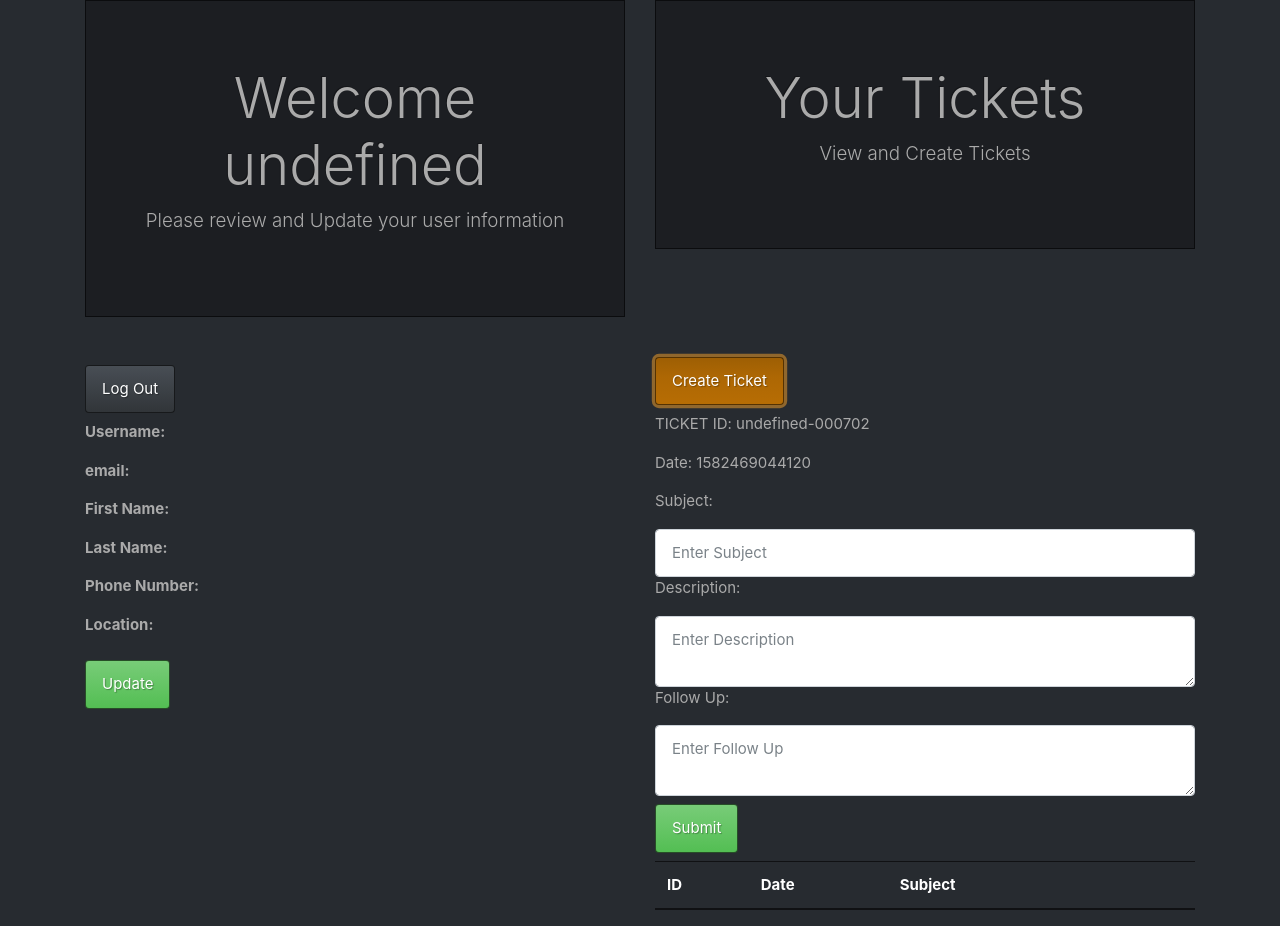
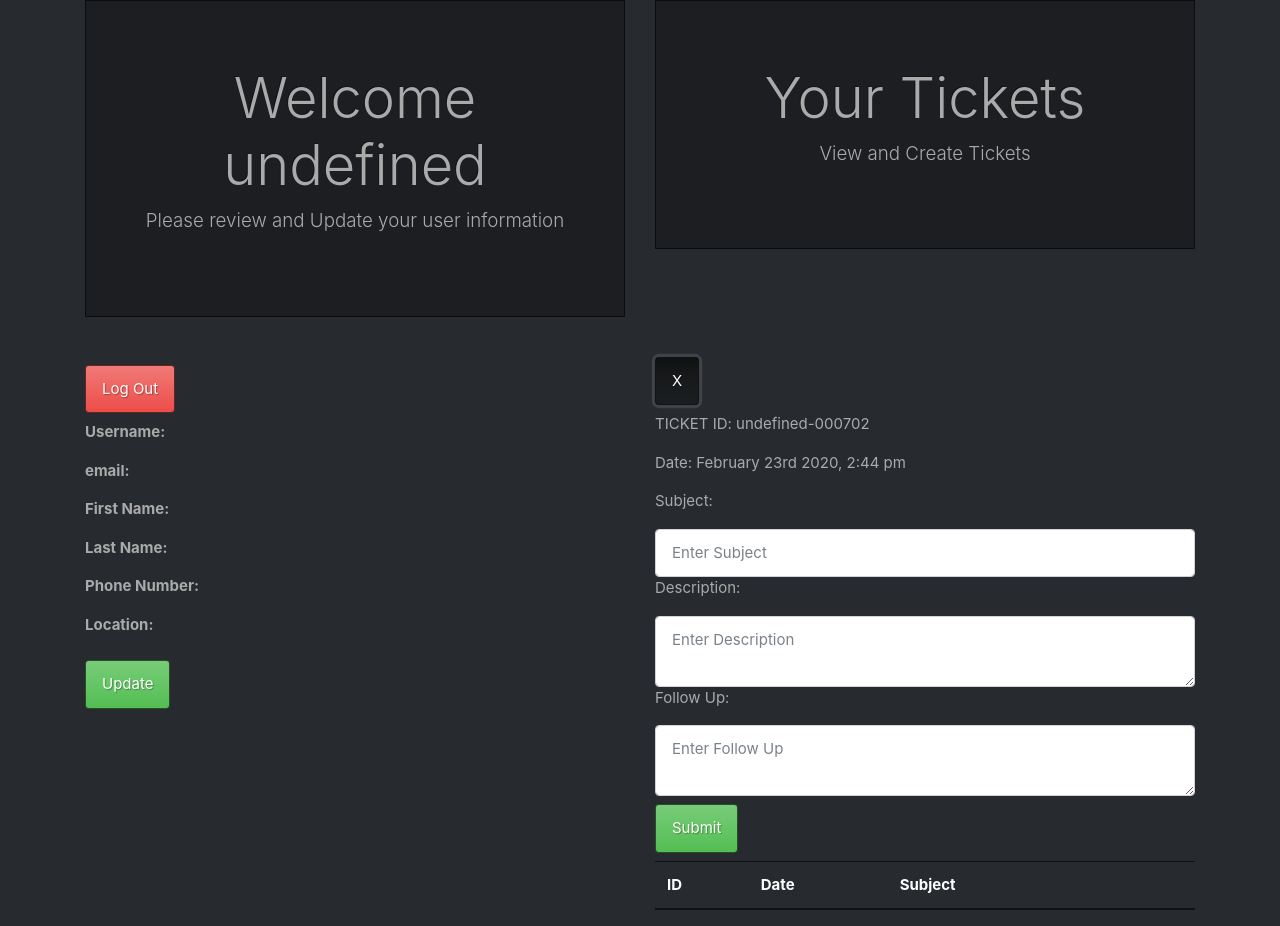
Before and after one commit to jaab30/user-transaction-redux, a React (Create React App) app: page /details in a window 1280 px wide. Both pictures are taken after a click on the button "Create Ticket". Built offline with nearby package versions, Linux system fonts and the light colour scheme.

Commit message:
Add Alerts

```diff
--- a/package.json
+++ b/package.json
@@ -8,8 +8,11 @@
     "@testing-library/react": "^9.3.2",
     "@testing-library/user-event": "^7.1.2",
     "gh-pages": "^2.2.0",
+    "moment": "^2.24.0",
+    "moment-timezone": "^0.5.28",
     "react": "^16.12.0",
     "react-dom": "^16.12.0",
+    "react-moment": "^0.9.7",
     "react-redux": "^7.2.0",
     "react-router-dom": "^5.1.2",
     "react-scripts": "3.4.0",
--- a/src/actions/index.js
+++ b/src/actions/index.js
@@ -33,6 +33,13 @@ export const ticketSwitch = (data) => {
         payload: data
     }
 };
+export const editSwitch = (data) => {
+
+    return {
+        type: "EDIT_SWITCH",
+        payload: data
+    }
+};
 
 // export const deleteTransactionAsync = (newArr) => {
 
--- /dev/null
+++ b/src/components/Alert/index.js
@@ -0,0 +1,10 @@
+import React from "react";
+
+function Alert(props) {
+
+    return (
+        <div className="alert alert-success" role="alert">{props.children}</div>
+    )
+}
+
+export  default Alert;
--- a/src/components/EditForm/index.js
+++ b/src/components/EditForm/index.js
@@ -1,7 +1,9 @@
 import React, { useState } from "react";
+import Moment from 'react-moment';
+import Alert from "../../components/Alert";
 import { Form, Input, TextArea, Submit } from "../Form";
 import { useSelector, useDispatch } from "react-redux";
-import { addTransaction } from "../../actions";
+import { addTransaction, editSwitch } from "../../actions";
 
 
 function EditForm({ transId }) {
@@ -9,8 +11,8 @@ function EditForm({ transId }) {
     const transaction = useSelector(state => state.transactionReducer);
     const chosen = useSelector(state => state.chosenReducer);
     const chosenTransaction = transaction.filter(item=> item.ticketId === transId);
+    const ticketBoolean = useSelector(state=>state.switchReducer);
     const dispatch = useDispatch();
-
 
     const [ticketId] = useState(chosenTransaction[0].ticketId);
     const [date] = useState(chosenTransaction[0].date);
@@ -18,12 +20,13 @@ function EditForm({ transId }) {
     const [description, setDescription] = useState(chosenTransaction[0].description);
     const [followUp, setFollowUp] = useState(chosenTransaction[0].followUp);
     const [showForm, setShowForm] = useState(true);
-
-    console.log(ticketId, date, subject, description, followUp);
-
+    const [showAlert, setShowAlert] = useState(false);
 
     const onSubmitForm = (e) => {
         e.preventDefault();
+        if (!subject || !description){
+            setShowAlert(true);
+        } else {
 
             let index = transaction.findIndex(item=>item.ticketId === chosenTransaction[0].ticketId)
             transaction.splice(index, 1)
@@ -37,18 +40,21 @@ function EditForm({ transId }) {
                 followUp
             }))
             setShowForm(!showForm)
+            }
+            dispatch(editSwitch(!ticketBoolean.edit))
+        }
 
-
-    }
+    const dateToFormat = date;
     return (
         <React.Fragment>
+            { showAlert ? <Alert>Please Enter Subject and Description</Alert> : "" }
             {showForm ?
             <Form
             onSubmit={onSubmitForm}
             >
             <h2>Edit Transaction</h2>
                 <p>TICKET ID: {ticketId}</p>
-                <p>Date: {date} </p>
+                <p>Date: <Moment format="MMMM Do YYYY, h:mm a">{dateToFormat}</Moment></p>
                 <p>Subject:</p>
                 <Input
                     type="text"
--- a/src/components/TicketForm/index.js
+++ b/src/components/TicketForm/index.js
@@ -1,4 +1,6 @@
 import React, { useState } from "react";
+import Moment from 'react-moment';
+import Alert from "../../components/Alert";
 import { Form, Input, TextArea, Submit } from "../Form";
 import { useSelector, useDispatch } from "react-redux";
 import { addTransaction, ticketSwitch } from "../../actions";
@@ -10,18 +12,18 @@ function TicketForm() {
     const ticketBoolean = useSelector(state=>state.switchReducer)
     const dispatch = useDispatch();
 
-
     const [ticketId] = useState(`${chosen.username}-000${Math.floor(Math.random()*1000 + 1)}`);
     const [date] = useState(Date.now());
     const [subject, setSubject] = useState("");
     const [description, setDescription] = useState("");
     const [followUp, setFollowUp] = useState("");
-    const [showForm, setShowForm] = useState(ticketBoolean.ticket)
+    const [showForm, setShowForm] = useState(ticketBoolean.ticket);
+    const [showAlert, setShowAlert] = useState(false);
 
     const onSubmitForm = (e) => {
         e.preventDefault();
         if (!subject || !description){
-            alert('Please Enter Subject and Description')
+            setShowAlert(true);
         } else {
             dispatch(addTransaction({
                 userId: chosen.id,
@@ -35,14 +37,17 @@ function TicketForm() {
             dispatch(ticketSwitch(!ticketBoolean.ticket))
         }
     }
+
+    const dateToFormat = date;
     return (
         <React.Fragment>
+            { showAlert ? <Alert>Please Enter Subject and Description</Alert> : "" }
             {showForm ?
             <Form
             onSubmit={onSubmitForm}
             >
                 <p>TICKET ID: {ticketId}</p>
-                <p>Date: {date} </p>
+                <p>Date: <Moment format="MMMM Do YYYY, h:mm a">{dateToFormat}</Moment></p>
                 <p>Subject:</p>
                 <Input
                     type="text"
@@ -65,8 +70,7 @@ function TicketForm() {
                     placeholder="Enter Follow Up"
                 />
                 <Submit color="success">Submit</Submit>
-            </Form> :
-            <h3> Ticket Submitted. Thanks..! </h3>}
+            </Form> : ""}
         </React.Fragment>
     )
 }
--- a/src/components/TicketList/index.js
+++ b/src/components/TicketList/index.js
@@ -1,8 +1,9 @@
 import React, { useState } from "react";
+import Moment from 'react-moment';
 import { Table, Thead, Th, Tbody, Tr, Td } from "../Table";
 import { Button } from "../Form";
 import { useSelector, useDispatch } from "react-redux";
-import { deleteTransaction } from "../../actions";
+import { deleteTransaction, editSwitch } from "../../actions";
 import EditForm from "../EditForm";
 
 
@@ -10,10 +11,10 @@ function TicketList() {
 
     const transactions = useSelector(state => state.transactionReducer);
     const chosen = useSelector(state => state.chosenReducer);
+    const ticketBoolean = useSelector(state=>state.switchReducer);
     const dispatch = useDispatch();
 
     const [isDeleted, setisDeleted] = useState(false);
-    const [isEditForm, setIsEditForm] = useState(false);
     const [chosenTransId, setChosenTransId ] = useState("");
     const userTransactions = transactions.filter(item => item.userId === chosen.id);
 
@@ -27,12 +28,13 @@ function TicketList() {
 
     const onEdit = (id) => {
         setChosenTransId(id)
-        setIsEditForm(!isEditForm);
+        dispatch(editSwitch(!ticketBoolean.edit));
     }
 
     return (
+
         <>
-            {isEditForm ? <EditForm transId={chosenTransId}/> : ""}
+            {ticketBoolean.edit ? <EditForm transId={chosenTransId}/> : ""}
             <Table>
                 <Thead>
                     <Tr>
@@ -45,10 +47,11 @@ function TicketList() {
                 </Thead>
                 <Tbody>
                     {userTransactions.map((transaction, i) =>{
+                        const dateToFormat = transaction.date;
                     return(
                         <Tr key={i}>
                             <Td>{transaction.ticketId}</Td>
-                            <Td>{transaction.date}</Td>
+                            <Td><Moment format="MMMM Do YYYY">{dateToFormat}</Moment></Td>
                             <Td>{transaction.subject}</Td>
                             <Td><Button onClick={() => onEdit(transaction.ticketId)} color="success">Edit</Button></Td>
                             <Td><Button onClick={() => onDelete(transaction.ticketId)}color="danger">Delete</Button></Td>
--- a/src/pages/Main/index.js
+++ b/src/pages/Main/index.js
@@ -3,6 +3,7 @@ import { useHistory } from "react-router-dom";
 import { Form, Input, Submit } from "../../components/Form";
 import Jumbotron from "../../components/Jumbotron";
 import { Container } from "../../components/Container";
+import Alert from "../../components/Alert";
 import { useSelector, useDispatch } from "react-redux";
 import { newUser, currentUser } from "../../actions";
 
@@ -17,11 +18,13 @@ function Main () {
 
         const [username, setUsername] = useState("");
         const [email, setEmail] = useState("");
+        const [ showAlert, setShowAlert] = useState(false);
 
         const handleSubmit = (e) => {
             e.preventDefault();
             if (!username || !email){
-                alert('Please Enter Username and Email')
+                // alert('Please Enter Username and Email')
+                setShowAlert(true);
             } else {
                 let chosen;
                 user.forEach(item => {
@@ -47,9 +50,12 @@ function Main () {
                     username: username,
                     email: email
                 }))
+                setShowAlert(false);
                 history.push("/details");
                 }
+
             }
+
         }
 
 
@@ -71,7 +77,7 @@ function Main () {
                     onChange={(e)=>setUsername(e.target.value)}
                     placeholder="Enter Username"
                     />
-                    eMail:
+                    Email:
                     <Input
                     id="email"
                     type="email"
@@ -83,6 +89,7 @@ function Main () {
                     color="primary"
                     >Submit</Submit>
                 </Form>
+                { showAlert ? <Alert>Please Enter Username and Email</Alert> : "" }
             </Container>
         </React.Fragment>
 
--- a/src/pages/UserDetails/index.js
+++ b/src/pages/UserDetails/index.js
@@ -43,16 +43,22 @@ function UserDetails () {
                 <Row>
 
                 <Col className="col-6">
-                <Link to="/"><Button color="primary">Log Out</Button></Link>
+                <Link to="/"><Button color="danger">Log Out</Button></Link>
                     {ticketBoolean.update ? <UpdateUserInfo/> : <UserInfo/>}
                 </Col>
                 <Col className="col-6">
                     <Form onSubmit={onTicketSubmit}>
+                    {ticketBoolean.ticket ?
+                        <Submit
+                        color="primary"
+                        >
+                        X
+                        </Submit> :
                         <Submit
                         color="warning"
                         >
                         Create Ticket
-                        </Submit>
+                        </Submit> }
                     </Form>
                     {ticketBoolean.ticket ? <TicketForm /> : ""}
                     <TicketList />
--- a/src/reducers/ticketSwitch.js
+++ b/src/reducers/ticketSwitch.js
@@ -1,7 +1,8 @@
 
 const initialState = {
     update: false,
-    ticket: false
+    ticket: false,
+    edit: false
     };
 
 const switchReducer = (state = initialState, action) => {
@@ -10,6 +11,8 @@ const switchReducer = (state = initialState, action) => {
             return state = { ...state, ticket: action.payload}
         } else if (action.type === "UPDATE_SWITCH"){
             return state = { ...state, update: action.payload}
+        } else if (action.type === "EDIT_SWITCH"){
+            return state = { ...state, edit: action.payload}
         } else {
             return state
         }
```
Also changed, not shown: 1 other file (tests, documents, lock files or other folders). Lines whose indentation alone changed are shown as unchanged.
